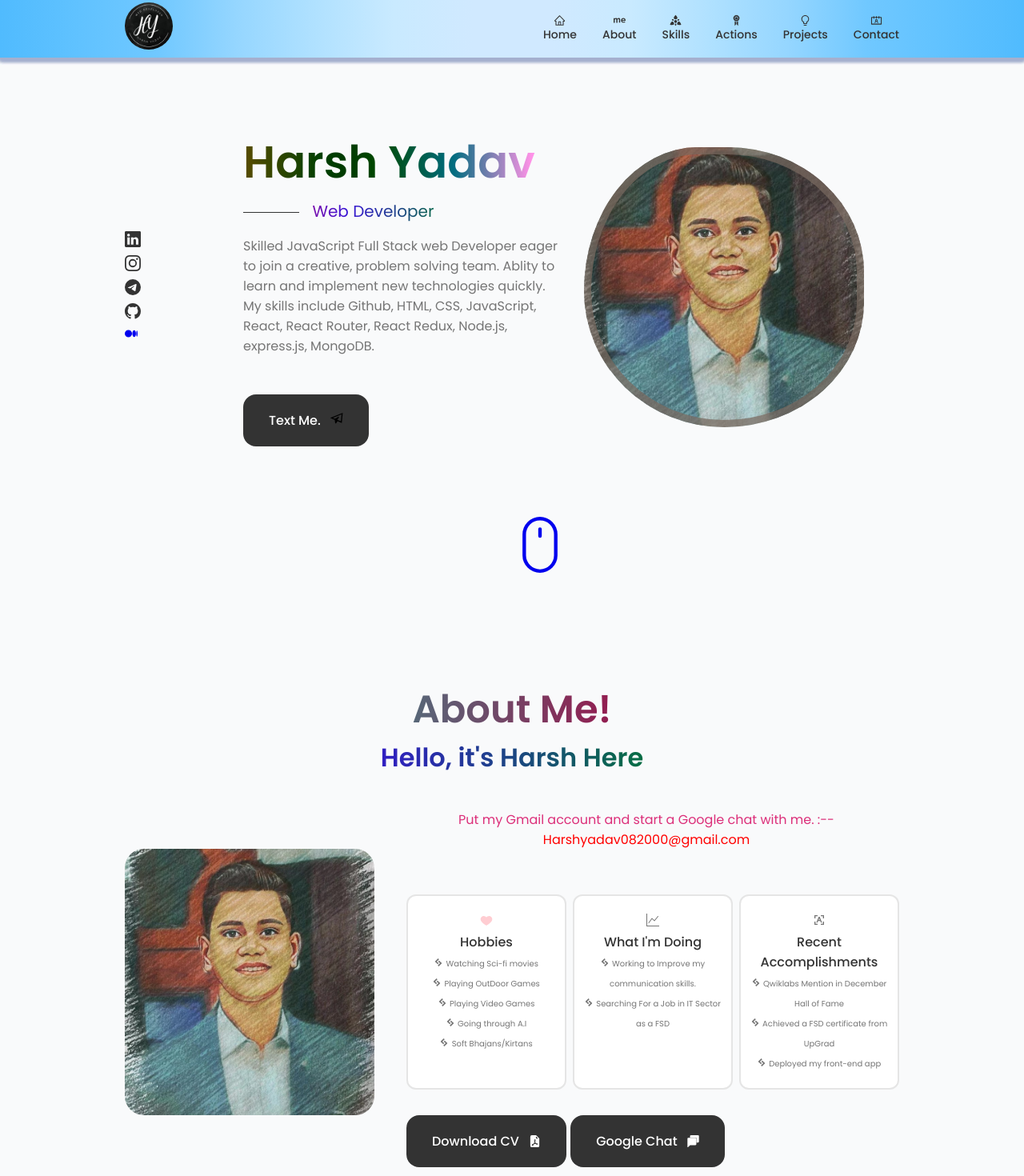
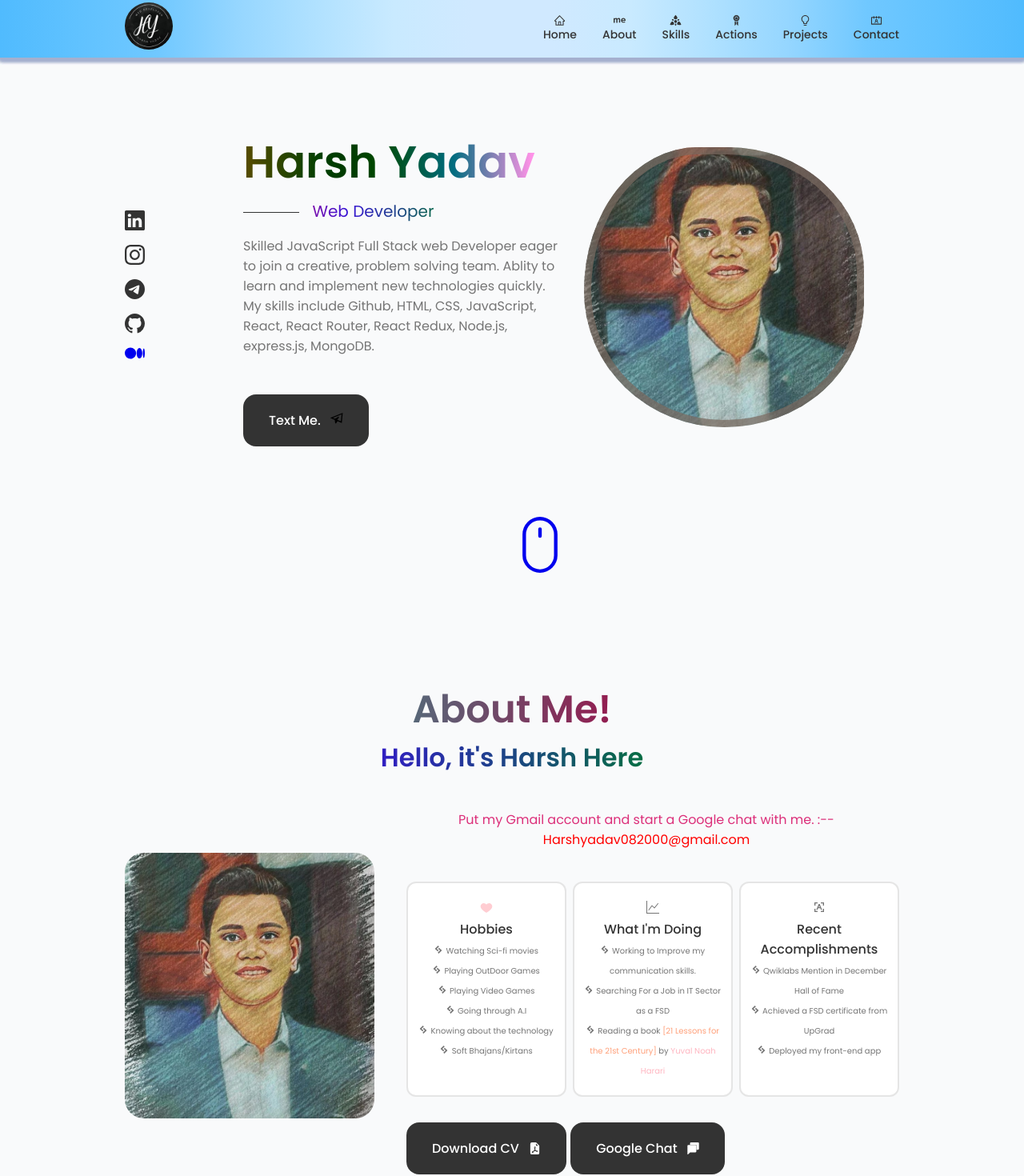
Before and after one commit to VigorousyT/Projects, a React (Create React App) app in the folder portfolio-react-app/: page / in a window 1280 px wide. Shown: the top 1470 px of the page at 80% size. Built offline with nearby package versions, Linux system fonts and the light colour scheme; the HTML template or start-up script is replaced by a standard one.

Commit message:
added styles-2

```diff
--- a/portfolio-react-app/src/components/About/About.css
+++ b/portfolio-react-app/src/components/About/About.css
@@ -72,7 +72,7 @@
 
 .about__description {
   margin-bottom: var(--mb-2-5);
-  padding: 1rem 2rem 1rem 1rem;
+  padding: 1rem 1rem 0rem 0rem;
   text-align: center;
 }
 /*=============== BREAKPOINTS ===============*/
--- a/portfolio-react-app/src/components/About/About.jsx
+++ b/portfolio-react-app/src/components/About/About.jsx
@@ -50,6 +50,12 @@ function About() {
                 <br />
                 <SiSitepoint size={10} />
                 &nbsp;
+                <span className="about__subtitle">
+                  Knowing about the technology
+                </span>
+                <br />
+                <SiSitepoint size={10} />
+                &nbsp;
                 <span className="about__subtitle">Soft Bhajans/Kirtans</span>
                 <br />
               </div>
@@ -67,6 +73,17 @@ function About() {
                 &nbsp;
                 <span className="about__subtitle">
                   Searching For a Job in IT Sector as a FSD
+                </span>
+                <br />
+                <SiSitepoint size={10} />
+                &nbsp;
+                <span className="about__subtitle">
+                  Reading a book{" "}
+                  <span style={{ color: "lightsalmon" }}>
+                    [21 Lessons for the 21st Century]
+                  </span>{" "}
+                  by{" "}
+                  <span style={{ color: "lightpink" }}>Yuval Noah Harari</span>
                 </span>
                 <br />
                 {/* <SiSitepoint size={10} />
--- a/portfolio-react-app/src/components/Home/Home.css
+++ b/portfolio-react-app/src/components/Home/Home.css
@@ -12,7 +12,7 @@
 }
 
 .home__social-icon {
-  font-size: 1.25rem;
+  font-size: 1.8rem;
   color: var(--title-color);
 }
 
--- a/portfolio-react-app/src/components/Home/Social.jsx
+++ b/portfolio-react-app/src/components/Home/Social.jsx
@@ -19,7 +19,7 @@ const Social = () => {
             target="_blank"
             rel="noopener noreferrer"
           >
-            <BsLinkedin />
+            <BsLinkedin size={25} />
           </a>
         </li>
         <li className="home_social_list">
@@ -29,7 +29,7 @@ const Social = () => {
             target="_blank"
             rel="noopener noreferrer"
           >
-            <BsInstagram />
+            <BsInstagram size={25} />
           </a>
         </li>
         <li className="home_social_list">
@@ -39,7 +39,7 @@ const Social = () => {
             target="_blank"
             rel="noopener noreferrer"
           >
-            <BsTelegram />
+            <BsTelegram size={25} />
           </a>
         </li>
         <li className="home_social_list">
@@ -49,7 +49,7 @@ const Social = () => {
             target="_blank"
             rel="noopener noreferrer"
           >
-            <BsGithub />
+            <BsGithub size={25} />
           </a>
         </li>
         <li className="home_social_list">
@@ -59,7 +59,7 @@ const Social = () => {
             target="_blank"
             rel="noopener noreferrer"
           >
-            <BsMedium />
+            <BsMedium size={25} />
           </a>
         </li>
       </ul>
--- a/portfolio-react-app/src/components/Project/Project.jsx
+++ b/portfolio-react-app/src/components/Project/Project.jsx
@@ -117,7 +117,7 @@ function Project() {
                   Working on to deploy this website as soon as possible
                 </span>
                 <a
-                  href="https://github.com/VigorousyT/WakeCup-Project"
+                  href="/"
                   className="work__button"
                   target="_blank"
                   rel="noreferrer"
```
